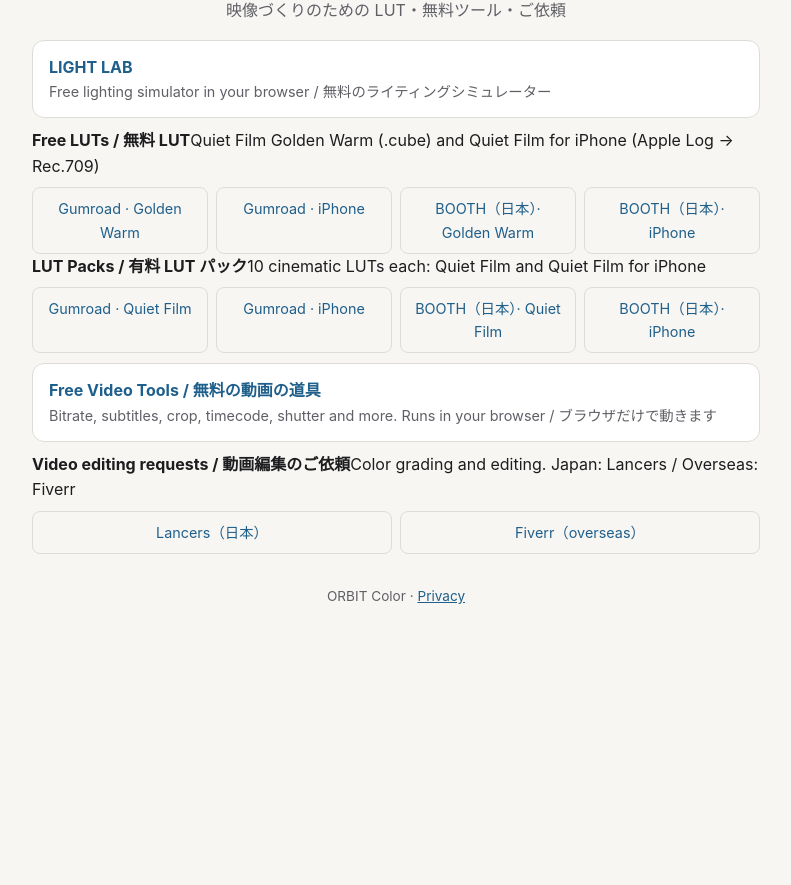
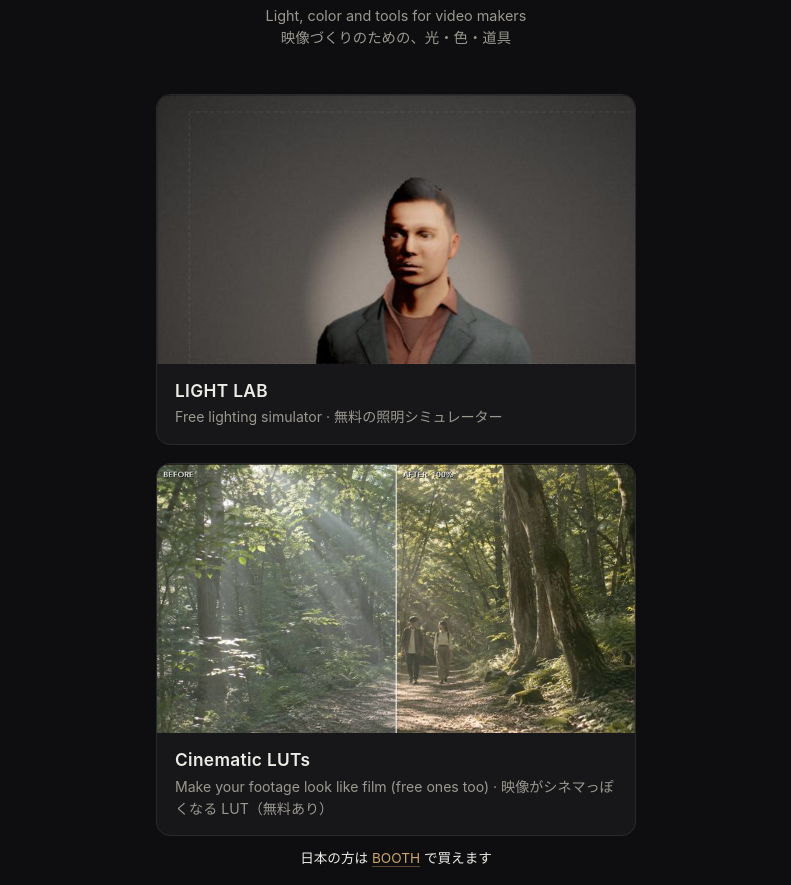
Before and after one commit to aifukugyouacademy-hue/video-tools, a plain HTML site: page links/index.html in a window 1280 px wide. Shown: the part 122-1007 px from the top of the page, without its empty margins (244-1035 px from the left). Before the commit the page ends 807 px from the top, so only its background shows below. Drawn offline with Linux system fonts and the light colour scheme.

Commit message:
Redesign links page
Co-Authored-By: Claude Opus 5.5 <noreply@anthropic.com>

```diff
--- a/links/index.html
+++ b/links/index.html
@@ -1,17 +1,42 @@
 <!doctype html>
 <html lang="en"><head><meta charset="utf-8"><meta name="viewport" content="width=device-width, initial-scale=1">
 <title>ORBIT Links | リンク集</title>
-<meta name="description" content="ORBIT: free and paid LUTs for DaVinci Resolve and iPhone Apple Log, a free lighting simulator, free video tools and editing requests. ORBIT の LUT・無料ツール・ご依頼のリンク集。">
-<meta property="og:type" content="website"><meta property="og:site_name" content="ORBIT Free Video Tools"><meta property="og:title" content="ORBIT Links | リンク集"><meta property="og:description" content="ORBIT: free and paid LUTs for DaVinci Resolve and iPhone Apple Log, a free lighting simulator, free video tools and editing requests. ORBIT の LUT・無料ツール・ご依頼のリンク集。"><meta property="og:url" content="https://aifukugyouacademy-hue.github.io/video-tools/links/">
+<meta name="description" content="ORBIT: free lighting simulator, cinematic LUTs, free video calculators and editing requests. 無料の照明シミュレーター・LUT・動画の計算ツール・編集のご依頼。">
+<meta property="og:type" content="website"><meta property="og:site_name" content="ORBIT Free Video Tools"><meta property="og:title" content="ORBIT Links | リンク集"><meta property="og:description" content="ORBIT: free lighting simulator, cinematic LUTs, free video calculators and editing requests. 無料の照明シミュレーター・LUT・動画の計算ツール・編集のご依頼。"><meta property="og:url" content="https://aifukugyouacademy-hue.github.io/video-tools/links/">
 <meta name="twitter:card" content="summary">
 <link rel="canonical" href="https://aifukugyouacademy-hue.github.io/video-tools/links/">
-<style>:root{--bg:#f7f6f3;--ink:#1d1d1f;--sub:#5f5f66;--line:#dedcd6;--card:#fff;--accent:#1f5f8b}@media(prefers-color-scheme:dark){:root{--bg:#141416;--ink:#ecebe8;--sub:#a5a4ab;--line:#34343a;--card:#1e1e22;--accent:#7fb6dd}}*{box-sizing:border-box}body{margin:0;background:var(--bg);color:var(--ink);font:16px/1.6 -apple-system,BlinkMacSystemFont,"Segoe UI",Roboto,sans-serif}main{max-width:760px;margin:0 auto;padding:24px 16px 64px}h1{font-size:1.7rem;line-height:1.25}h2{font-size:1.15rem;margin:2em 0 .5em}a.t{display:block;background:var(--card);border:1px solid var(--line);border-radius:12px;padding:16px;margin:12px 0;color:inherit;text-decoration:none}a.t b{color:var(--accent)}a.t span{display:block;color:var(--sub);font-size:.9rem}footer{color:var(--sub);font-size:.85rem;margin-top:32px}a{color:var(--accent)}p,li{overflow-wrap:anywhere}.note{color:var(--sub);font-size:.85rem}a.t{display:block;background:var(--card);border:1px solid var(--line);border-radius:12px;padding:14px 16px;margin:10px 0;color:inherit;text-decoration:none}.row{display:flex;gap:8px;flex-wrap:wrap;margin-top:8px}.row a{flex:1;min-width:130px;text-align:center;padding:9px;border:1px solid var(--line);border-radius:8px;color:var(--accent);text-decoration:none;font-size:.9rem}h1{text-align:center}.lead{text-align:center;color:var(--sub)}</style>
-</head><body><main>
-<h1>ORBIT</h1><p class="lead">LUTs, free tools and editing for video makers<br>映像づくりのための LUT・無料ツール・ご依頼</p>
-<a class="t" href="https://lightlab-app.pages.dev" rel="noopener"><b>LIGHT LAB</b><span>Free lighting simulator in your browser / 無料のライティングシミュレーター</span></a>
-<div class="t card"><b>Free LUTs / 無料 LUT</b><span>Quiet Film Golden Warm (.cube) and Quiet Film for iPhone (Apple Log → Rec.709)</span><div class="row"><a href="https://orbitcolor.gumroad.com/l/pohals" rel="noopener">Gumroad · Golden Warm</a><a href="https://orbitcolor.gumroad.com/l/jxjer" rel="noopener">Gumroad · iPhone</a><a href="https://booth.pm/ja/items/9166683" rel="noopener">BOOTH（日本）· Golden Warm</a><a href="https://booth.pm/ja/items/9166913" rel="noopener">BOOTH（日本）· iPhone</a></div></div>
-<div class="t card"><b>LUT Packs / 有料 LUT パック</b><span>10 cinematic LUTs each: Quiet Film and Quiet Film for iPhone</span><div class="row"><a href="https://orbitcolor.gumroad.com/l/vuyipe" rel="noopener">Gumroad · Quiet Film</a><a href="https://orbitcolor.gumroad.com/l/ztytri" rel="noopener">Gumroad · iPhone</a><a href="https://booth.pm/ja/items/9166673" rel="noopener">BOOTH（日本）· Quiet Film</a><a href="https://booth.pm/ja/items/9166891" rel="noopener">BOOTH（日本）· iPhone</a></div></div>
-<a class="t" href="../" rel="noopener"><b>Free Video Tools / 無料の動画の道具</b><span>Bitrate, subtitles, crop, timecode, shutter and more. Runs in your browser / ブラウザだけで動きます</span></a>
-<div class="t card"><b>Video editing requests / 動画編集のご依頼</b><span>Color grading and editing. Japan: Lancers / Overseas: Fiverr</span><div class="row"><a href="https://www.lancers.jp/profile/takahiro-iwama" rel="noopener">Lancers（日本）</a><a href="https://www.fiverr.com/orbitdesign_jp" rel="noopener">Fiverr（overseas）</a></div></div>
-<footer><p style="text-align:center">ORBIT Color · <a href="../privacy.html">Privacy</a></p></footer>
+<style>
+:root{--bg:#0e0e10;--card:#17171a;--ink:#ecebe6;--sub:#9a988f;--line:#2a2a2e;--gold:#c9a66b}
+*{box-sizing:border-box}
+body{margin:0;background:var(--bg);color:var(--ink);font:16px/1.55 -apple-system,BlinkMacSystemFont,"Hiragino Sans","Segoe UI",sans-serif}
+main{max-width:520px;overflow-x:hidden;margin:0 auto;padding:56px 20px 48px}
+h1{font-weight:200;font-size:2.4rem;letter-spacing:.5em;text-align:center;margin:0 0 .3em .5em}
+.lead{text-align:center;color:var(--sub);font-size:.9rem;margin:0 0 44px}
+a.b{display:block;width:100%;min-width:0;background:var(--card);border:1px solid var(--line);border-radius:14px;overflow:hidden;margin:0 0 18px;color:inherit;text-decoration:none}
+a.b:active,a.b:hover{border-color:var(--gold)}
+.pic{display:block;width:100%;aspect-ratio:16/9;height:auto;object-fit:cover;background:#000}
+.tx{display:block;padding:14px 18px 16px;overflow-wrap:anywhere}
+.tx b{display:block;font-size:1.08rem;font-weight:600;letter-spacing:.02em}
+.tx span{display:block;color:var(--sub);font-size:.88rem;margin-top:2px}
+.mono{aspect-ratio:16/9;display:flex;flex-direction:column;justify-content:center;gap:6px;padding:0 22px;background:#0a0a0c;font:300 1.15rem/1.4 ui-monospace,Menlo,monospace;color:var(--gold);letter-spacing:.06em}
+.mono i{font-style:normal;color:#6f6d66;font-size:.78rem}
+.sub{text-align:center;margin:-6px 0 18px;font-size:.85rem}
+.sub a{color:var(--gold);text-decoration:none;border-bottom:1px solid #5b4a2e}
+footer{text-align:center;color:#6f6d66;font-size:.78rem;margin-top:36px;letter-spacing:.1em}
+footer a{color:#6f6d66}
+</style></head><body><main>
+<h1>ORBIT</h1>
+<p class="lead">Light, color and tools for video makers<br>映像づくりのための、光・色・道具</p>
+
+<a class="b" href="https://lightlab-app.pages.dev" rel="noopener"><img class="pic" src="lightlab.jpg" alt="LIGHT LAB lighting simulator screen" width="640" height="360" loading="lazy"><span class="tx"><b>LIGHT LAB</b><span>Free lighting simulator · 無料の照明シミュレーター</span></span></a>
+
+<a class="b" href="https://orbitcolor.gumroad.com" rel="noopener"><img class="pic" src="lut.jpg" alt="Before and after of a cinematic LUT" width="640" height="360" loading="lazy"><span class="tx"><b>Cinematic LUTs</b><span>Make your footage look like film (free ones too) · 映像がシネマっぽくなる LUT（無料あり）</span></span></a>
+<p class="sub">日本の方は <a href="https://orbit-design.booth.pm/" rel="noopener">BOOTH</a> で買えます</p>
+
+<a class="b" href="../" rel="noopener"><span class="mono">00:10:00:00 → 14,400 f<br>1/48 s · 180° · ND8<br><i>BITRATE · SRT · CROP · TIMECODE</i></span><span class="tx"><b>Free video tools</b><span>Calculators that run in your browser · 撮影・編集の計算ツール（無料）</span></span></a>
+
+<a class="b" href="https://www.lancers.jp/profile/takahiro-iwama" rel="noopener"><img class="pic" src="edit_cg.jpg" alt="CG breakdown still from our own reel" width="640" height="360" loading="lazy"><span class="tx"><b>Video editing requests</b><span>Editing and color grading · 動画編集・色のご依頼（日本）</span></span></a>
+<p class="sub">Overseas / 海外の方は <a href="https://www.fiverr.com/orbitdesign_jp" rel="noopener">Fiverr</a></p>
+
+<footer>ORBIT · <a href="../privacy.html">Privacy</a></footer>
 </main></body></html>
```
Also changed, not shown: links/edit_cg.jpg (added), links/lightlab.jpg (added), links/lut.jpg (added).
